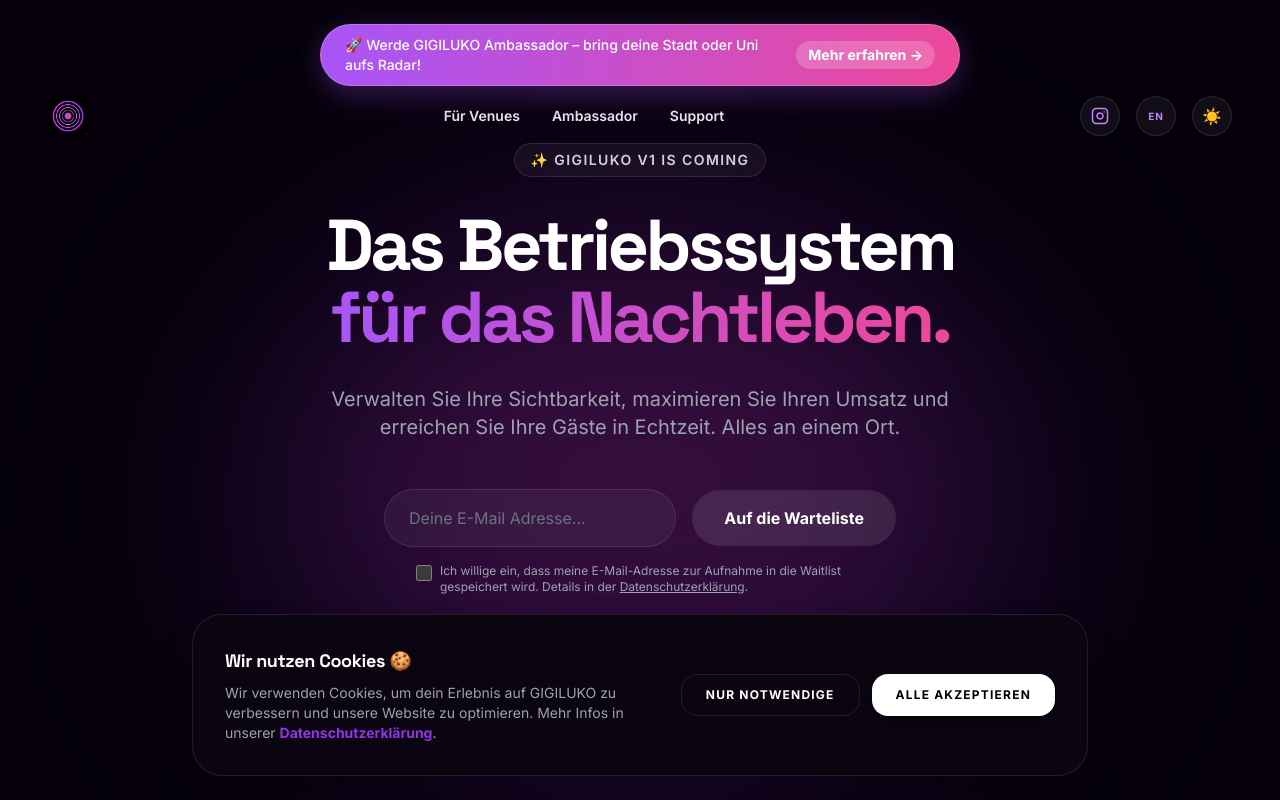
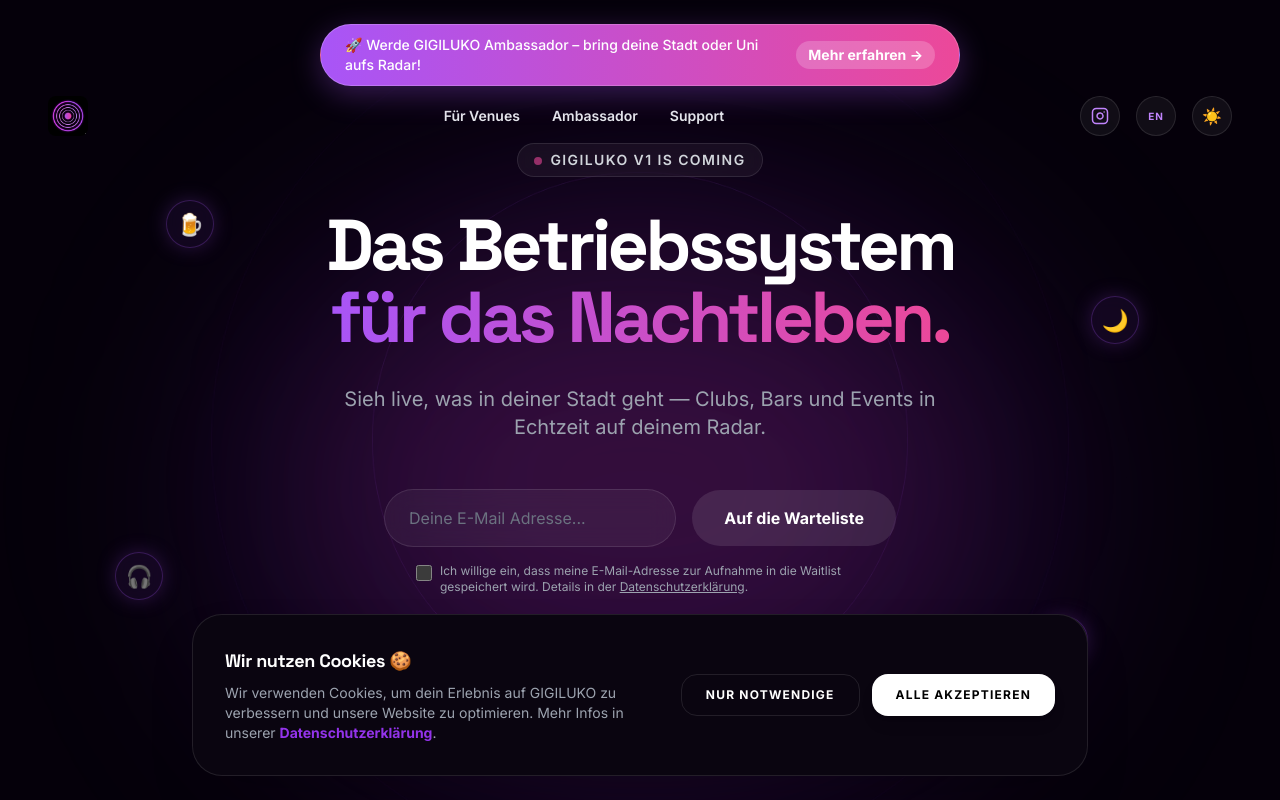
Before and after one commit to LuisCodingforfutur/gigilukoweb, a React (Vite) app: page / in a window 1280 px wide. Shown: the top 800 px of the page. Built offline with nearby package versions, Linux system fonts and the light colour scheme.

Commit message:
design: hero radar pings + floating venue pins + B2C copy

```diff
--- a/src/components/v3/HeroSection.tsx
+++ b/src/components/v3/HeroSection.tsx
@@ -9,7 +9,7 @@
     badge: "GIGILUKO V1 IS COMING",
     title1: "Das Betriebssystem",
     title2: "für das Nachtleben.",
-    subtitle: "Verwalten Sie Ihre Sichtbarkeit, maximieren Sie Ihren Umsatz und erreichen Sie Ihre Gäste in Echtzeit. Alles an einem Ort.",
+    subtitle: "Sieh live, was in deiner Stadt geht — Clubs, Bars und Events in Echtzeit auf deinem Radar.",
     cta: "Auf die Warteliste",
     placeholder: "Deine E-Mail Adresse...",
     success: "Erfolgreich eingetragen!",
@@ -23,7 +23,7 @@
     badge: "GIGILUKO V1 IS COMING",
     title1: "The Operating System",
     title2: "for Nightlife.",
-    subtitle: "Manage your visibility, maximize your revenue, and reach your guests in real-time. All in one place.",
+    subtitle: "See what's happening in your city, live — clubs, bars and events in real time on your radar.",
     cta: "Join the Waitlist",
     placeholder: "Your email address...",
     success: "Successfully joined!",
@@ -94,12 +94,29 @@
       <div className="hidden md:block absolute top-[20%] left-[50%] -translate-x-1/2 w-[800px] h-[600px] bg-purple-500/20 dark:bg-purple-600/20 rounded-[100%] blur-[120px] pointer-events-none transition-colors duration-700 transform-gpu"></div>
       <div className="hidden md:block absolute top-[30%] left-[50%] -translate-x-1/2 w-[600px] h-[400px] bg-pink-500/20 dark:bg-pink-600/10 rounded-[100%] blur-[100px] pointer-events-none transition-colors duration-700 transform-gpu"></div>
 
+      {/* RADAR PINGS (App-Icon Optik) */}
+      <div className="absolute inset-0 flex items-center justify-center pointer-events-none" aria-hidden="true">
+        <div className="relative w-[320px] h-[320px] md:w-[620px] md:h-[620px]">
+          <div className="radar-ring absolute inset-0" style={{ animationDelay: "0s" }}></div>
+          <div className="radar-ring absolute inset-0" style={{ animationDelay: "1.5s" }}></div>
+          <div className="radar-ring absolute inset-0" style={{ animationDelay: "3s" }}></div>
+        </div>
+      </div>
+
+      {/* FLOATING VENUE PINS (wie die App-Map) */}
+      <div className="hidden md:block pointer-events-none" aria-hidden="true">
+        <span className="hero-pin animate-float absolute top-[20%] left-[13%]" style={{ animationDelay: "0s" }}>🍺</span>
+        <span className="hero-pin animate-float absolute top-[32%] right-[11%]" style={{ animationDelay: "1.2s" }}>🌙</span>
+        <span className="hero-pin animate-float absolute bottom-[30%] left-[9%]" style={{ animationDelay: "2.1s" }}>🎧</span>
+        <span className="hero-pin animate-float absolute bottom-[22%] right-[15%]" style={{ animationDelay: "0.7s" }}>⚡</span>
+      </div>
+
       <div className="container mx-auto px-6 relative z-10 text-center max-w-5xl">
         <motion.div variants={containerVariants} initial="hidden" animate="visible" className="flex flex-col items-center">
 
           <motion.div variants={itemVariants} className="mb-8">
             <span className="inline-block py-1.5 px-4 rounded-full bg-black/5 dark:bg-white/5 border border-black/10 dark:border-white/10 backdrop-blur-md text-xs md:text-sm font-semibold tracking-widest text-gray-700 dark:text-gray-300 transition-colors duration-500 transform-gpu">
-              ✨ {t.badge}
+              <span className="inline-block w-2 h-2 rounded-full bg-[#EC4899] animate-pulse-dot mr-2 align-middle"></span>{t.badge}
             </span>
           </motion.div>
 
--- a/src/index.css
+++ b/src/index.css
@@ -50,3 +50,46 @@
 html {
   scroll-behavior: smooth;
 }
+
+/* === HERO RADAR & PINS === */
+@keyframes radar-ping {
+  0% { transform: scale(0.35); opacity: 0.55; }
+  100% { transform: scale(1.6); opacity: 0; }
+}
+.radar-ring {
+  border-radius: 9999px;
+  border: 1.5px solid rgba(168, 85, 247, 0.35);
+  animation: radar-ping 4.5s cubic-bezier(0, 0, 0.2, 1) infinite;
+  will-change: transform, opacity;
+}
+
+@keyframes float-y {
+  0%, 100% { transform: translateY(0); }
+  50% { transform: translateY(-14px); }
+}
+.animate-float { animation: float-y 6s ease-in-out infinite; }
+
+.hero-pin {
+  width: 3rem;
+  height: 3rem;
+  display: flex;
+  align-items: center;
+  justify-content: center;
+  font-size: 1.35rem;
+  border-radius: 9999px;
+  background: rgba(168, 85, 247, 0.08);
+  border: 1px solid rgba(168, 85, 247, 0.25);
+  backdrop-filter: blur(8px);
+  box-shadow: 0 0 24px -6px rgba(168, 85, 247, 0.45);
+}
+
+@keyframes pulse-dot {
+  0%, 100% { opacity: 1; }
+  50% { opacity: 0.35; }
+}
+.animate-pulse-dot { animation: pulse-dot 1.8s ease-in-out infinite; }
+
+@media (prefers-reduced-motion: reduce) {
+  .radar-ring, .animate-float, .animate-pulse-dot { animation: none; }
+  .radar-ring { opacity: 0.15; }
+}
```
